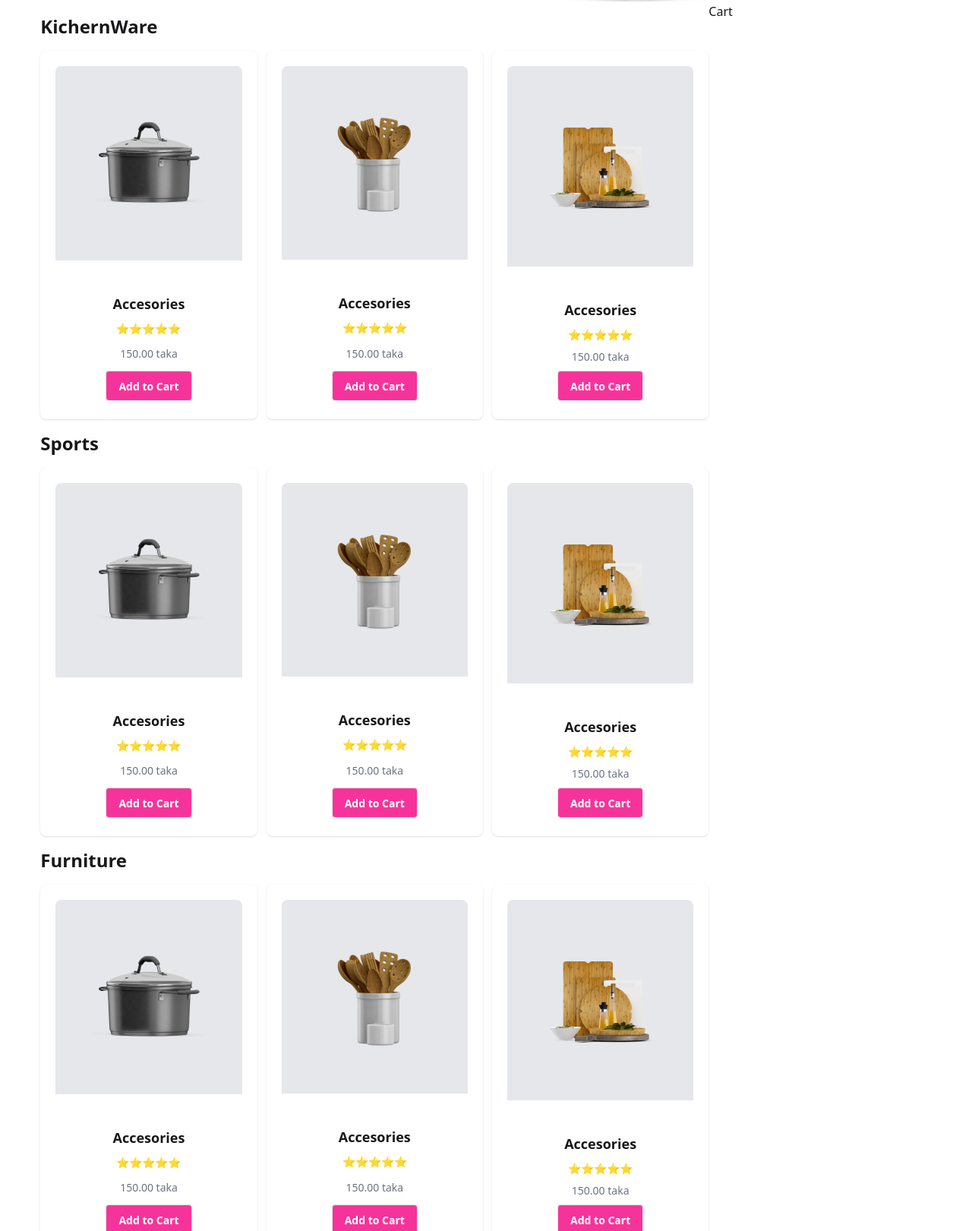
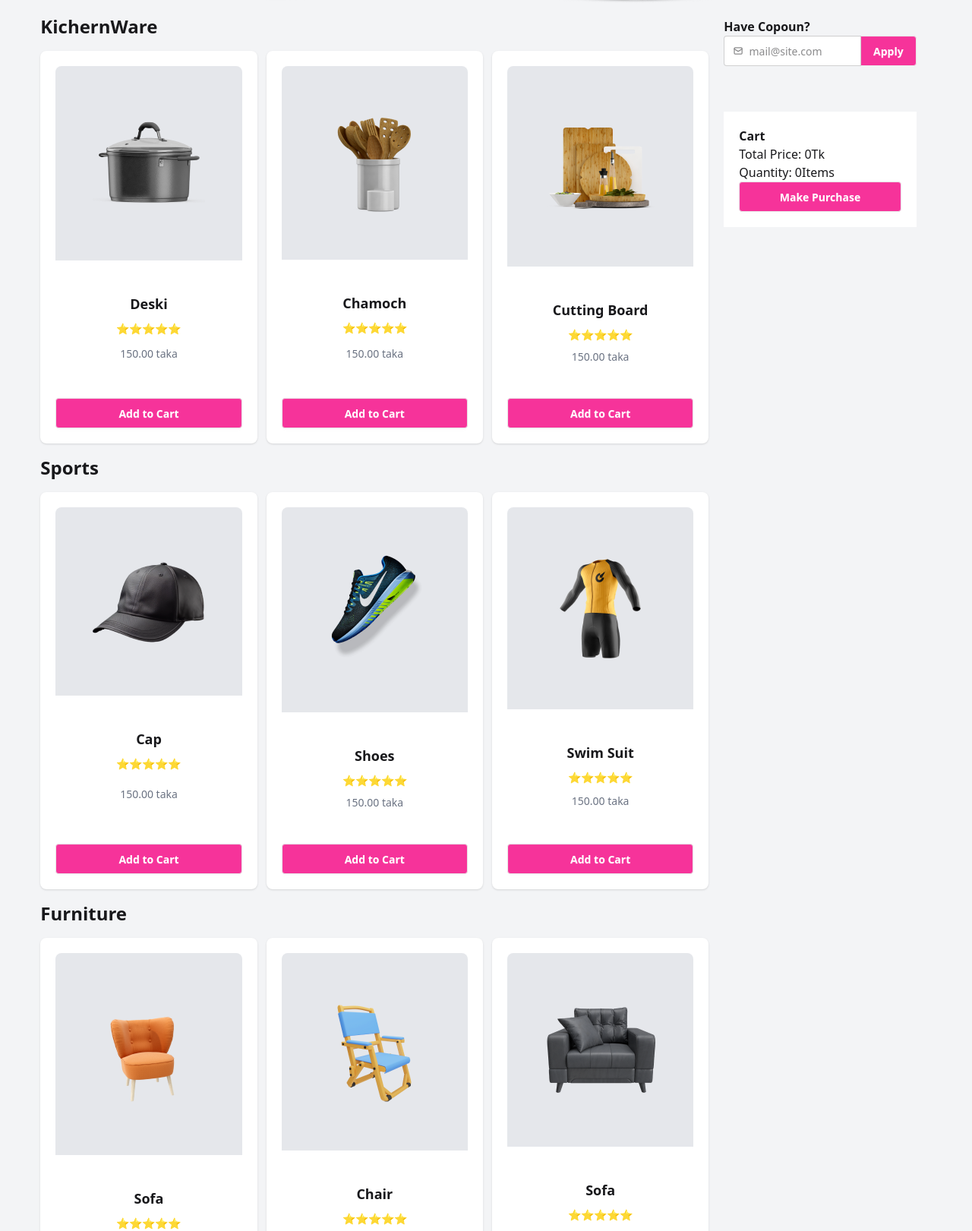
Before and after one commit to safinj34/Desi_Deals, a plain HTML site: page index.html in a window 1280 px wide. Shown: the part 950-2571 px from the top of the page at 76% size. Drawn offline with nearby package versions, Linux system fonts and the light colour scheme.

Commit message:
added js

```diff
--- a/index.html
+++ b/index.html
@@ -19,7 +19,7 @@
     </section>
 
 
-<main>
+<main class="bg-gray-100">
     <section id="banner"></section>
     <section id="products-constainer" class="w-11/12 mx-auto py-10 grid grid-cols-12">
         <section id="product-box" class="col-span-9"><div class="kitchen">
@@ -32,12 +32,13 @@
       class="py-5 rounded-xl" />
   </figure>
   <div class="card-body items-center text-center">
-    <h2 class="card-title ">Accesories</h2>
+    <h2 class="card-title ">Deski</h2>
     <p>⭐⭐⭐⭐⭐</p>
-    <p class="text-gray-500"><span>150.00 taka</span></p>
-    <div class="card-actions">
-      <button class="btn bg-pink-500 text-white">Add to Cart</button>
+    <p class="text-gray-500"><span>150.00</span> taka</p>
+
   </div>
+   <div class="card-actions m-5">
+      <button class="btn bg-pink-500 btn-block text-white cart-btn">Add to Cart</button>
     </div>
 </div>
 
@@ -49,12 +50,73 @@
       class="py-5 rounded-xl" />
   </figure>
   <div class="card-body items-center text-center">
-    <h2 class="card-title ">Accesories</h2>
+    <h2 class="card-title ">Chamoch</h2>
     <p>⭐⭐⭐⭐⭐</p>
-    <p class="text-gray-500"><span>150.00 taka</span></p>
-    <div class="card-actions">
-      <button class="btn bg-pink-500 text-white">Add to Cart</button>
+    <p class="text-gray-500"><span>150.00</span> taka</p>
+
   </div>
+  <div class="card-actions m-5">
+      <button class="btn bg-pink-500 btn-block text-white cart-btn">Add to Cart</button>
+    </div>
+</div>
+
+
+
+
+<div class="card bg-base-100  shadow-sm"  id="cuttingBoard" >
+  <figure class="px-10 pt-10 bg-gray-200 p-10 m-5">
+    <img
+      src="./assets/kitchen-2.png"
+      alt="Shoes"
+      class="py-5 rounded-xl" />
+  </figure>
+  <div class="card-body items-center text-center">
+    <h2 class="card-title ">Cutting Board</h2>
+    <p>⭐⭐⭐⭐⭐</p>
+    <p class="text-gray-500"><span>150.00</span> taka</p>
+
+  </div>
+  <div class="card-actions m-5">
+      <button  class="btn bg-pink-500 btn-block text-white cart-btn">Add to Cart</button>
+    </div>
+</div>
+
+</div>
+
+            <h1 class="text-2xl my-4 font-bold">Sports</h1>
+            <div class="kitchen-item grid grid-cols-3 gap-3"><div class="card bg-base-100  shadow-sm">
+  <figure class="px-10 pt-10 bg-gray-200 p-10 m-5">
+    <img
+      src="./assets/sports-1.png"
+      alt="Shoes"
+      class="py-5 rounded-xl" />
+  </figure>
+  <div class="card-body items-center text-center">
+    <h2 class="card-title ">Cap</h2>
+    <p>⭐⭐⭐⭐⭐</p>
+    <p class="text-gray-500"><span>150.00</span> taka</p>
+
+  </div>
+  <div class="card-actions m-5">
+      <button class="btn bg-pink-500 btn-block text-white cart-btn">Add to Cart</button>
+    </div>
+</div>
+
+<div class="card bg-base-100  shadow-sm">
+  <figure class="px-10 pt-10 bg-gray-200 p-10 m-5">
+    <img
+      src="./assets/sports-3.png"
+      alt="Shoes"
+      class="py-5 rounded-xl" />
+  </figure>
+  <div class="card-body items-center text-center">
+    <h2 class="card-title ">Shoes</h2>
+    <p>⭐⭐⭐⭐⭐</p>
+    <p class="text-gray-500"><span>150.00</span> taka</p>
+
+  </div>
+  <div class="card-actions m-5">
+      <button class="btn bg-pink-500 btn-block text-white cart-btn">Add to Cart</button>
     </div>
 </div>
 
@@ -64,54 +126,56 @@
 <div class="card bg-base-100  shadow-sm">
   <figure class="px-10 pt-10 bg-gray-200 p-10 m-5">
     <img
-      src="./assets/kitchen-2.png"
+      src="./assets/sports-2.png"
       alt="Shoes"
       class="py-5 rounded-xl" />
   </figure>
   <div class="card-body items-center text-center">
-    <h2 class="card-title ">Accesories</h2>
+    <h2 id="cart-title-1" class="card-title">Swim Suit</h2>
     <p>⭐⭐⭐⭐⭐</p>
-    <p class="text-gray-500"><span>150.00 taka</span></p>
-    <div class="card-actions">
-      <button class="btn bg-pink-500 text-white">Add to Cart</button>
+    <p class="text-gray-500"><span id="cart-price-1">150.00</span> taka</p>
+
   </div>
+  <div class="card-actions m-5">
+      <button id="cart-btn-1" class="btn bg-pink-500 btn-block text-white cart-btn">Add to Cart</button>
     </div>
 </div>
 
 </div>
-
-            <h1 class="text-2xl my-4 font-bold">Sports</h1>
+            <h1 class="text-2xl my-4 font-bold">Furniture</h1>
             <div class="kitchen-item grid grid-cols-3 gap-3"><div class="card bg-base-100  shadow-sm">
   <figure class="px-10 pt-10 bg-gray-200 p-10 m-5">
     <img
-      src="./assets/kitchen-3.png"
+      src="./assets/furniture-1.png"
       alt="Shoes"
       class="py-5 rounded-xl" />
   </figure>
   <div class="card-body items-center text-center">
-    <h2 class="card-title ">Accesories</h2>
+    <h2 class="card-title ">Sofa</h2>
     <p>⭐⭐⭐⭐⭐</p>
-    <p class="text-gray-500"><span>150.00 taka</span></p>
-    <div class="card-actions">
-      <button class="btn bg-pink-500 text-white">Add to Cart</button>
+    <p class="text-gray-500"><span>150.00</span> taka</p>
+
   </div>
+  <div class="card-actions m-5">
+      <button class="btn bg-pink-500 btn-block text-white cart-btn">Add to Cart</button>
     </div>
 </div>
 
 <div class="card bg-base-100  shadow-sm">
   <figure class="px-10 pt-10 bg-gray-200 p-10 m-5">
     <img
-      src="./assets/kitchen-1.png"
+      src="./assets/furniture-2.png"
       alt="Shoes"
       class="py-5 rounded-xl" />
   </figure>
   <div class="card-body items-center text-center">
-    <h2 class="card-title ">Accesories</h2>
+    <h2 class="card-title ">Chair</h2>
     <p>⭐⭐⭐⭐⭐</p>
-    <p class="text-gray-500"><span>150.00 taka</span></p>
-    <div class="card-actions">
-      <button class="btn bg-pink-500 text-white">Add to Cart</button>
+    <p class="text-gray-500"><span>150.00</span> taka</p>
+
   </div>
+  <div class="card-actions m-5">
+      <button class="btn bg-pink-500 btn-block text-white cart-btn">Add to Cart</button>
     </div>
 </div>
 
@@ -121,81 +185,61 @@
 <div class="card bg-base-100  shadow-sm">
   <figure class="px-10 pt-10 bg-gray-200 p-10 m-5">
     <img
-      src="./assets/kitchen-2.png"
+      src="./assets/furniture-3.png"
       alt="Shoes"
       class="py-5 rounded-xl" />
   </figure>
   <div class="card-body items-center text-center">
-    <h2 class="card-title ">Accesories</h2>
+    <h2 class="card-title ">Sofa</h2>
     <p>⭐⭐⭐⭐⭐</p>
-    <p class="text-gray-500"><span>150.00 taka</span></p>
-    <div class="card-actions">
-      <button class="btn bg-pink-500 text-white">Add to Cart</button>
-    </div>
-  </div>
-</div>
+    <p class="text-gray-500"><span>150.00</span> taka</p>
 
   </div>
-            <h1 class="text-2xl my-4 font-bold">Furniture</h1>
-            <div class="kitchen-item grid grid-cols-3 gap-3"><div class="card bg-base-100  shadow-sm">
-  <figure class="px-10 pt-10 bg-gray-200 p-10 m-5">
-    <img
-      src="./assets/kitchen-3.png"
-      alt="Shoes"
-      class="py-5 rounded-xl" />
-  </figure>
-  <div class="card-body items-center text-center">
-    <h2 class="card-title ">Accesories</h2>
-    <p>⭐⭐⭐⭐⭐</p>
-    <p class="text-gray-500"><span>150.00 taka</span></p>
-    <div class="card-actions">
-      <button class="btn bg-pink-500 text-white">Add to Cart</button>
-    </div>
-  </div>
-</div>
-
-<div class="card bg-base-100  shadow-sm">
-  <figure class="px-10 pt-10 bg-gray-200 p-10 m-5">
-    <img
-      src="./assets/kitchen-1.png"
-      alt="Shoes"
-      class="py-5 rounded-xl" />
-  </figure>
-  <div class="card-body items-center text-center">
-    <h2 class="card-title ">Accesories</h2>
-    <p>⭐⭐⭐⭐⭐</p>
-    <p class="text-gray-500"><span>150.00 taka</span></p>
-    <div class="card-actions">
-      <button class="btn bg-pink-500 text-white">Add to Cart</button>
-    </div>
-  </div>
-</div>
-
-
-
-
-<div class="card bg-base-100  shadow-sm">
-  <figure class="px-10 pt-10 bg-gray-200 p-10 m-5">
-    <img
-      src="./assets/kitchen-2.png"
-      alt="Shoes"
-      class="py-5 rounded-xl" />
-  </figure>
-  <div class="card-body items-center text-center">
-    <h2 class="card-title ">Accesories</h2>
-    <p>⭐⭐⭐⭐⭐</p>
-    <p class="text-gray-500"><span>150.00 taka</span></p>
-    <div class="card-actions">
-      <button class="btn bg-pink-500 text-white">Add to Cart</button>
-    </div>
+  <div class="card-actions m-5">
+      <button class="btn bg-pink-500 btn-block text-white cart-btn">Add to Cart</button>
     </div>
 </div>
 
 </div>
         </div></section>
-        <aside id="card-box" class="col-span-3"><h1>Cart</h1></aside>
+        <aside id="card-box" class="col-span-3 rounded "><div class="p-5"><h2 class="font-bold">Have Copoun?</h2>
+        <div class="join">
+  <div>
+    <label class="input validator join-item">
+      <svg class="h-[1em] opacity-50" xmlns="http://www.w3.org/2000/svg" viewBox="0 0 24 24">
+        <g
+          stroke-linejoin="round"
+          stroke-linecap="round"
+          stroke-width="2.5"
+          fill="none"
+          stroke="currentColor"
+        >
+          <rect width="20" height="16" x="2" y="4" rx="2"></rect>
+          <path d="m22 7-8.97 5.7a1.94 1.94 0 0 1-2.06 0L2 7"></path>
+        </g>
+      </svg>
+      <input type="email" placeholder="mail@site.com" required />
+    </label>
+    <div class="validator-hint hidden">Enter valid email address</div>
+  </div>
+  <button class="btn bg-pink-500 text-white join-item">Apply</button>
+</div></div>
+
+<div class="card-box bg-white mt-10 p-5 mx-5"><h2 class="font-bold">Cart
+</h2>
+<div class="" id="cart-container">
+
+    <h2>Total Price: <span id="total-price">0</span>Tk</h2>
+    <h2>Quantity: <span id="total-items">0</span>Items</h2>
+    <button class="btn bg-pink-500 text-white btn-block">Make Purchase</button>
+</div>
+</div>
+
+</aside>
     </section>
 </main>
 
+<script src="./script/index.js"></script>
+
 </body>
 </html>
--- /dev/null
+++ b/script/index.js
@@ -0,0 +1,46 @@
+
+// document.getElementById("cuttingBoard").addEventListener("dblclick",function (){
+//     console.log("hari clicked")
+
+
+// }
+// );
+
+// function removeSpace(str){
+//     return str.replaceAll(" ","".toUpperCase())
+// }
+
+// const title= document.querySelectorAll(".card-title")
+
+
+// for(let titles of title){
+//     titles.innerHTML=`<span class='text-pink-500'>${removeSpace(titles.innerText)}</span>`
+//     console.log(titles)
+// }
+
+
+const cartbtns=document.getElementsByClassName("cart-btn")
+
+for(let cartButtons of cartbtns){
+    cartButtons.addEventListener("click",function (){
+        // const productImg=cartButtons.parentNode.parentNode.childNodes[1].childNodes[1].src;
+         const productImg=cartButtons.parentNode.parentNode.children[0].children[0].src;
+         const productTitle=cartButtons.parentNode.parentNode.children[1].children[0].innerText
+        const productPrice=cartButtons.parentNode.parentNode.children[1].children[2].children[0].innerText
+        const totalPrice=getElementBy("total-price").innerText
+        const currentTotal=Number(productPrice)+Number(totalPrice)
+        getElementBy("total-price").innerText=currentTotal
+        const cartContainer=getElementBy("cart-container")
+        const newCart=document.createElement("div")
+        newCart.innerHTML=`<div class=" bg-gray-200 flex justify-between p-4 my-5 rounded-xl"><img class="w-10" src="${productImg}" alt=""><div><h2>${productTitle}</h2><h2><span>${productPrice}</span> Tk</h2></div></div>`
+        cartContainer.append(newCart)
+
+
+    })
+
+}
+
+function getElementBy(id){
+    const element=document.getElementById(id)
+    return element
+}
```
Lines whose indentation alone changed are shown as unchanged.
